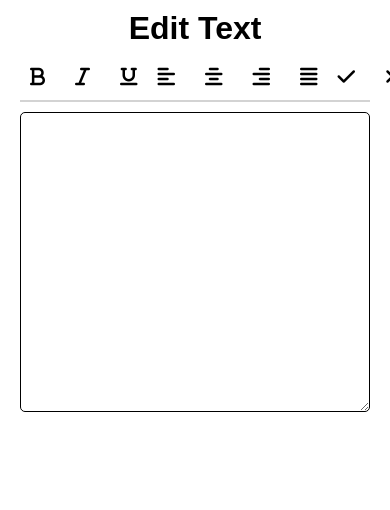
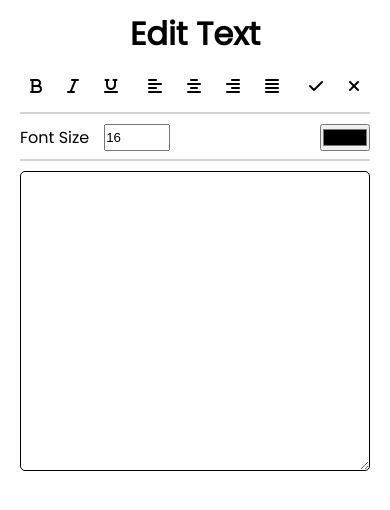
Before and after one commit to alamin360am/text-editor, a plain HTML site: page index.html in a window 390 px wide. Both pictures are taken after a click on the icon 346 px from the left and 77 px from the top of the page. Drawn offline with Linux system fonts and the light colour scheme.

Commit message:
final commit

```diff
--- a/index.html
+++ b/index.html
@@ -32,6 +32,13 @@
                 <i id="reset" title="Clear" class="fa-solid fa-xmark icon"></i>
             </div>
         </div>
+        <div class="icons">
+            <div class="set">
+                <p class="font">Font Size</p>
+                <input type="number" name="" id="font-size" value="16">
+            </div>
+            <input type="color" id="color" name="" value="#000" class="color">
+        </div>
         <textarea id="text"></textarea>
     </main>
     <script src="script.js"></script>
--- a/script.js
+++ b/script.js
@@ -7,6 +7,8 @@ const alignRightButton = document.getElementById('align-right');
 const alignJustifyButton = document.getElementById('align-justify');
 const copyButton = document.getElementById('copy');
 const resetButton = document.getElementById('reset');
+const fontSize = document.getElementById('font-size');
+const color = document.getElementById('color');
 
 // Common Function
 
@@ -24,6 +26,9 @@ function removeClass(element1, element2, element3) {
     document.getElementById(element2).classList.remove('active');
     document.getElementById(element3).classList.remove('active');
 }
+
+const text = document.getElementById('text');
+text.style.fontSize = fontSize;
 
 boldButton.addEventListener('click', function(){
     handler('bold', 'bold');
@@ -68,7 +73,27 @@ copyButton.addEventListener('click', function(){
 
 resetButton.addEventListener('click', function(){
     const text = document.getElementById('text');
+    const font = document.getElementById('font-size');
+    color.value = '#000';
+    font.value = 16;
     text.value = '';
+    text.style.color = '#000';
+    removeClass('bold', 'italic', 'align-left');
+    removeClass('align-right', 'align-center', 'align-justify');
+    removeClass('underline');
     copyButton.classList.remove('fa-check');
     copyButton.classList.add('fa-copy');
+    text.style.fontSize = '16px';
 });
+
+fontSize.addEventListener('input', function(){
+    const font = document.getElementById('font-size').value;
+    const text = document.getElementById('text');
+    text.style.fontSize = font+'px';
+});
+
+color.addEventListener('input', function(){
+    const colorValue = color.value;
+    const text = document.getElementById('text');
+    text.style.color = colorValue;
+});
--- a/style.css
+++ b/style.css
@@ -1,3 +1,5 @@
+@import url('https://fonts.googleapis.com/css2?family=Poppins&display=swap');
+
 * {
     margin: 0;
     padding: 0;
@@ -9,7 +11,7 @@ html {
 }
 
 body {
-    font-family: sans-serif;
+    font-family: 'Poppins', sans-serif;
 }
 
 header h1 {
@@ -28,6 +30,7 @@ main {
     display: flex;
     justify-content: space-between;
     position: relative;
+    padding-bottom: 1rem;
     margin-bottom: 1rem;
 }
 
@@ -42,13 +45,23 @@ main {
 
 .icons .set {
     display: flex;
+    align-items: center;
     gap: 1rem;
+}
+
+.icons .set p {
+    font-size: 1.6rem;
+    margin-right: 1rem;
+}
+
+.icons .set input {
+    width: 25%;
+    height: 100%;
 }
 
 .icon {
     font-size: 2rem;
     padding: 1rem;
-    margin-bottom: 5px;
     cursor: pointer;
     transition: all 0.3s;
 }
@@ -59,6 +72,7 @@ main {
 }
 
 textarea {
+    font-family: 'Poppins', sans-serif;
     width: 100%;
     height: 30rem;
     padding: 2rem;
@@ -97,3 +111,10 @@ textarea {
 .align-justify {
     text-align: justify;
 }
+
+/* Responsive */
+
+@media screen and (max-width: 55rem) {
+    .icons .set {gap: 0.5rem;}
+    p, .icon {font-size: 1.6rem;}
+}
```
